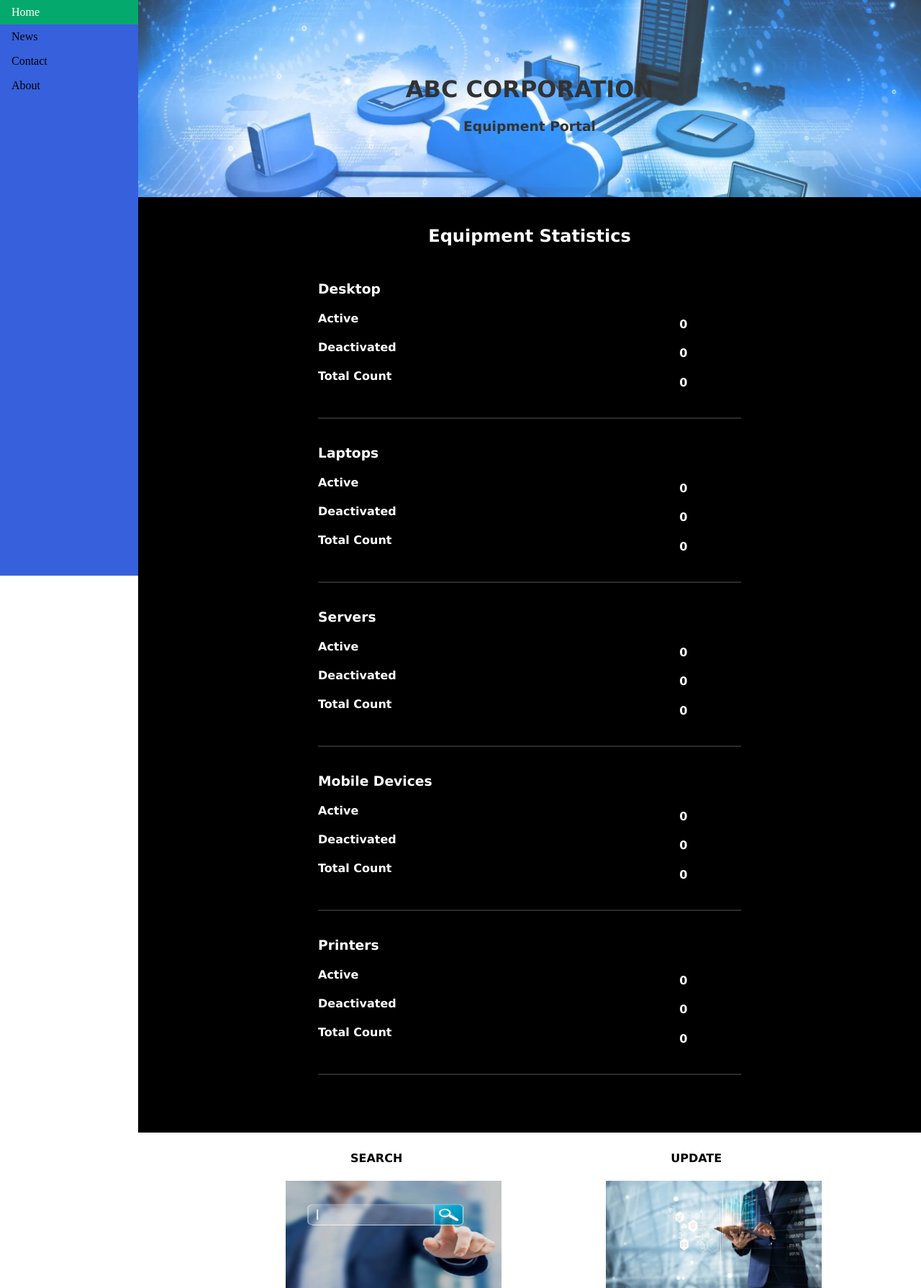
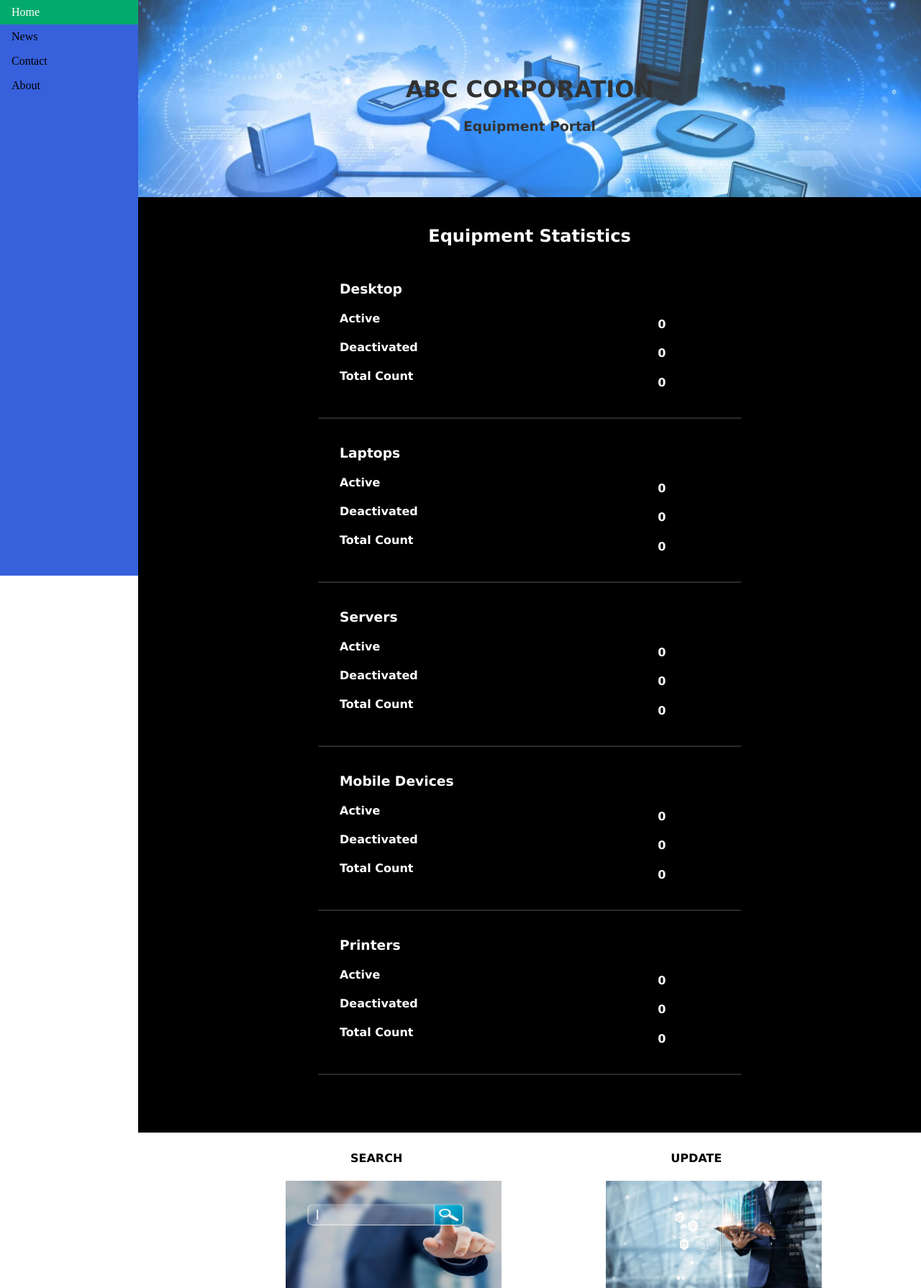
Before and after one commit to shu-csas-changgar/group-project-cepd-com, a Django app: page /home/ in a window 1280 px wide. Shown: the top 1790 px of the page at 72% size. Run offline with Django 3.2, Linux system fonts and the light colour scheme; a user stored in the database is signed in.

Commit message:
update css

```diff
--- a/ABC_CORP/static/css/home.css
+++ b/ABC_CORP/static/css/home.css
@@ -36,8 +36,8 @@
     font-family: Verdana, Helvetica, sans-serif;
     color: white;
     text-align: left;
-    padding-left: 250px;
-    padding-right: 250px;
+    padding-left: 280px;
+    padding-right: 280px;
     padding-top: 10px;
     height: 200px;
 }
```
